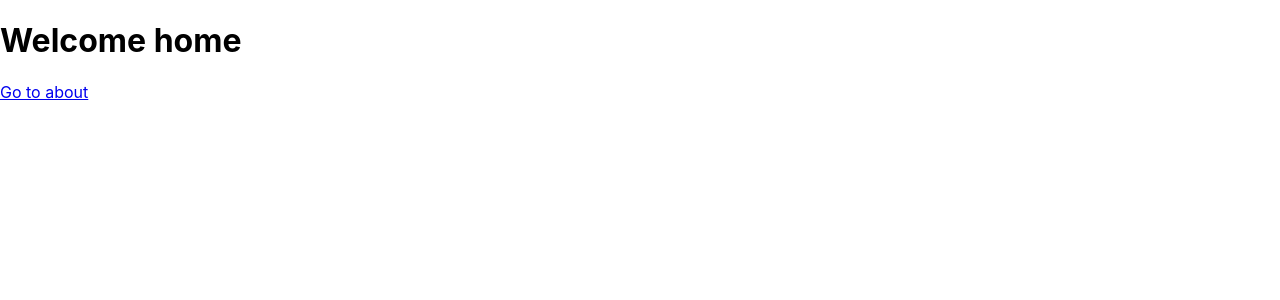
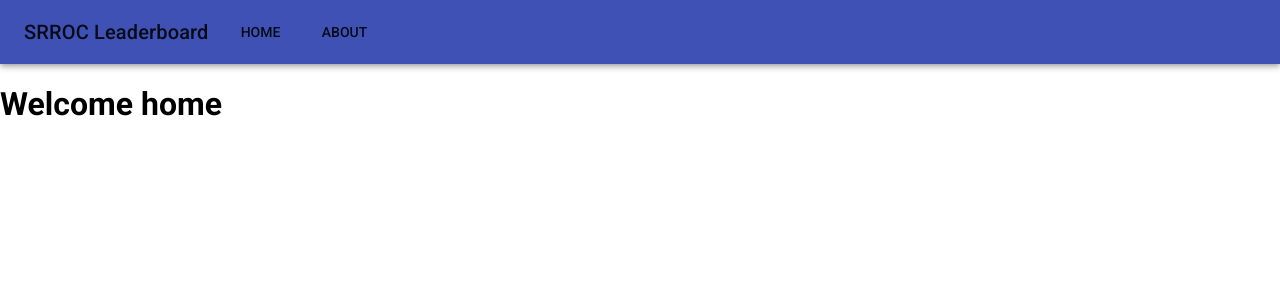
Before and after one commit to sixfold-origami/srroc-leaderboard, a React (Create React App) app in the folder client/: page / in a window 1280 px wide. Shown: the top 300 px of the page. Built offline with nearby package versions, Linux system fonts and the light colour scheme.

Commit message:
navbar begins

```diff
--- a/client/package.json
+++ b/client/package.json
@@ -4,11 +4,15 @@
   "private": true,
   "proxy": "http://localhost:5000",
   "dependencies": {
+    "@material-ui/core": "^3.9.3",
+    "@material-ui/icons": "^3.0.2",
     "axios": "^0.18.0",
+    "prop-types": "^15.7.2",
     "react": "^16.8.6",
     "react-dom": "^16.8.6",
     "react-router-dom": "^5.0.0",
-    "react-scripts": "2.1.8"
+    "react-scripts": "2.1.8",
+    "typeface-roboto": "0.0.54"
   },
   "scripts": {
     "start": "react-scripts start",
--- a/client/src/App.js
+++ b/client/src/App.js
@@ -1,17 +1,22 @@
+import 'typeface-roboto';
 import React, { Component } from 'react';
 import { BrowserRouter as Router, Route, Switch } from 'react-router-dom';
+import TopBar from './components/topbar';
 import Home from './components/home';
 import About from './components/about';
 
 class App extends Component {
   render() {
     return (
+      <div>
         <Router> {/*do them routes babey!*/}
+        <TopBar />
           <Switch> {/*only match one route (matches the first route)*/}
             <Route path="/about" component={About} />
             <Route path="/" component={Home} />
           </Switch>
         </Router>
+      </div>
     );
   }
 }
--- a/client/src/components/about/index.js
+++ b/client/src/components/about/index.js
@@ -8,7 +8,6 @@ class Home extends Component {
         <h1>
           About
         </h1>
-        <Link to='/'>Go home</Link>
       </div>
     );
   }
--- a/client/src/components/home/index.js
+++ b/client/src/components/home/index.js
@@ -8,7 +8,6 @@ class Home extends Component {
         <h1>
           Welcome home
         </h1>
-        <Link to='/about'>Go to about</Link>
       </div>
     );
   }
--- /dev/null
+++ b/client/src/components/navbutton/index.js
@@ -0,0 +1,28 @@
+import React, { Component } from 'react';
+import PropTypes from 'prop-types';
+import { Link } from 'react-router-dom';
+import { withStyles } from '@material-ui/core/styles';
+import Button from '@material-ui/core/Button';
+
+const styles = {
+  menuButton: {
+    marginLeft: 20,
+  },
+}
+
+class NavButton extends Component {
+  render() {
+    const { classes } = this.props;
+    return (
+      <Button className={classes.menuButton} component={Link} to={this.props.path}>
+        {this.props.text}
+      </Button>
+    );
+  }
+}
+
+NavButton.propTypes = {
+  classes: PropTypes.object.isRequired,
+};
+
+export default withStyles(styles)(NavButton);
--- /dev/null
+++ b/client/src/components/topbar/index.js
@@ -0,0 +1,21 @@
+import React, { Component } from 'react';
+import { AppBar, Toolbar, Typography } from '@material-ui/core';
+import NavButton from '../navbutton';
+
+class TopBar extends Component {
+  render() {
+    return (
+      <AppBar position="static">
+        <Toolbar>
+          <Typography variant="h6">
+            SRROC Leaderboard
+          </Typography>
+          <NavButton path="/" text="Home"/>
+          <NavButton path="/about" text="About"/>
+        </Toolbar>
+      </AppBar>
+    );
+  }
+}
+
+export default TopBar;
--- a/client/src/index.css
+++ b/client/src/index.css
@@ -1,7 +1,7 @@
 body {
   margin: 0;
   padding: 0;
-  font-family: -apple-system, BlinkMacSystemFont, "Segoe UI", "Roboto", "Oxygen",
+  font-family: "Roboto", "Segoe UI", "Oxygen",
     "Ubuntu", "Cantarell", "Fira Sans", "Droid Sans", "Helvetica Neue",
     sans-serif;
   -webkit-font-smoothing: antialiased;
```
Also changed, not shown: 1 other file (tests, documents, lock files or other folders). Lines whose indentation alone changed are shown as unchanged.
